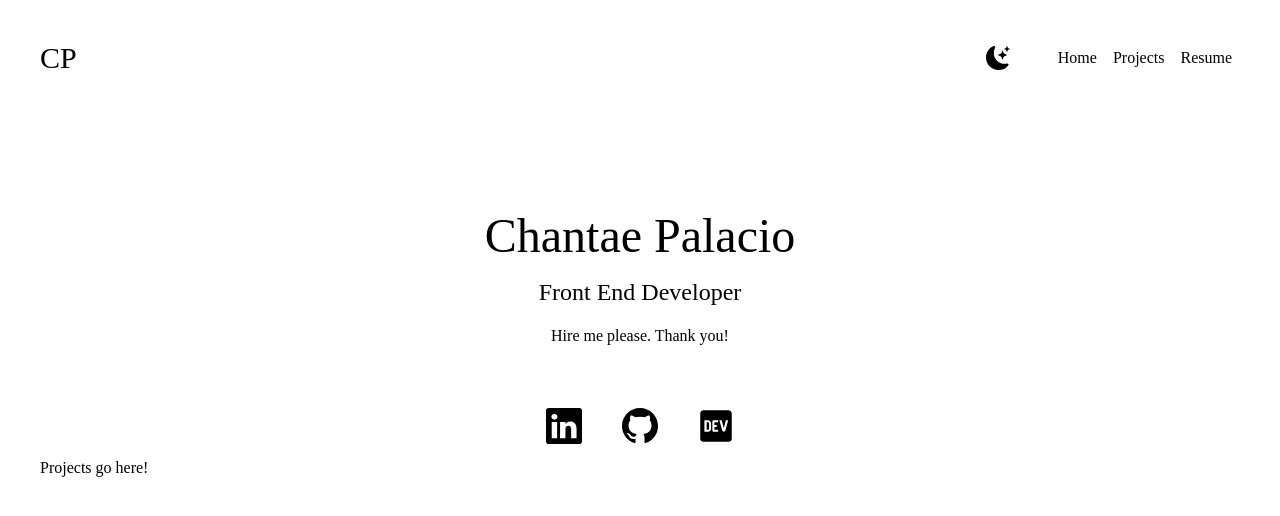
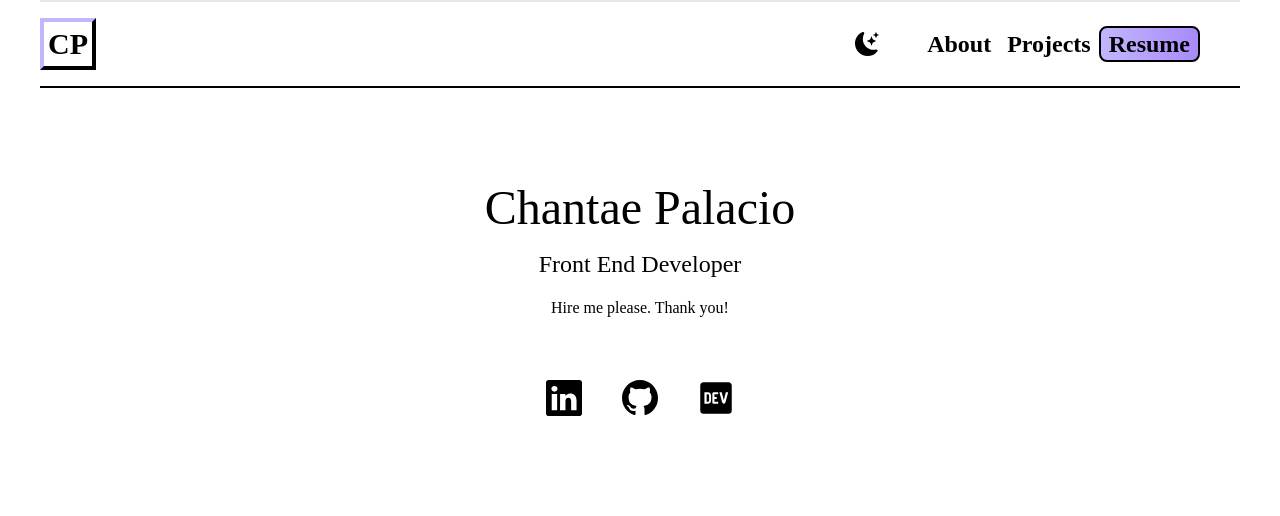
Before and after one commit to taepal467/cp_portfolio, a Next.js app: page / in a window 1280 px wide. Shown: the top 516 px of the page. Built offline with nearby package versions, Linux system fonts and the light colour scheme.

Commit message:
Styled the Navbar.

```diff
--- a/pages/index.tsx
+++ b/pages/index.tsx
@@ -29,12 +29,14 @@ export default function Home() {
         {loading ? (
         <Splash />
       ) : (
-        <main className=' bg-white px-10 font-gloock dark:bg-slate-500'>
-          <section className='min-h-screen'>
-            <nav className=' py-10 mb-12 flex justify-between'>
-              <h1 className=' text-3xl'>CP</h1>
-              <ul className='flex items-center'>
-                <li className=' px-2 pr-10'>
+        <main className='px-10 bg-white font-gloock dark:bg-black'>
+          <section className='min-h-screen '>
+            <nav className='py-4 mb-12 flex justify-between border-2 border-b-black border-l-0 border-r-0'>
+              <Link href="/">
+                  <h1 className='text-3xl font-bold p-1 border-4 border-violet-300 border-r-black border-4 border-violet-300 border-b-black hover:shadow-lg dark:hover:shadow-black/30'>CP</h1>
+              </Link>
+              <ul className='flex items-center px-10'>
+                <li className=' px-2 pr-10 '>
                 {darkMode ? <BsFillBrightnessHighFill
                   className='cursor-pointer text-2xl'
                   onClick={() => setDarkMode(!darkMode)}/> :
@@ -43,15 +45,16 @@ export default function Home() {
                   onClick={() => setDarkMode(darkMode => !darkMode)}
                 />}
                 </li>
-                <li className=' px-2'>
-                  <Link href="/">Home</Link>
+                <li className=' px-2 text-2xl font-bold hover:underline underline-offset-4 decoration-4 decoration-violet-300 hover:-translate-y-1 hover:scale-110 hover:duration-300'>
+                  <Link href="">About</Link>
                 </li>
-                <li className=' px-2'>Projects</li>
-                <li className=' px-2'>
+                <li className=' px-2 text-2xl font-bold transition ease-in-out delay-150 hover:underline underline-offset-4 decoration-4 decoration-violet-300 hover:-translate-y-1 hover:scale-110 hover:duration-300'>
+                  <Link href='./components/Projects'>Projects</Link>
+                  </li>
+                <li className=' px-2 text-2xl font-bold rounded-lg border-2 border-black bg-gradient-to-r from-violet-300 to-violet-400 hover:shadow-lg dark:hover:shadow-black/30'>
                   <a href="https://docs.google.com/document/d/1gd_s5Lm468wk0DONMSpgxVsJarLlb9Cx51AHrZmtRnQ/edit?usp=sharing"
                   target='_blank'
-                  rel="noopener noreferrer"
-                  >
+                  rel="noopener noreferrer">
                     Resume
                   </a>
                 </li>
@@ -73,11 +76,7 @@ export default function Home() {
                 <FaDev />
               </a>
             </div>
-            <div>
-              <Projects />
-            </div>
           </section>
-
         </main>
       )}
 
```
